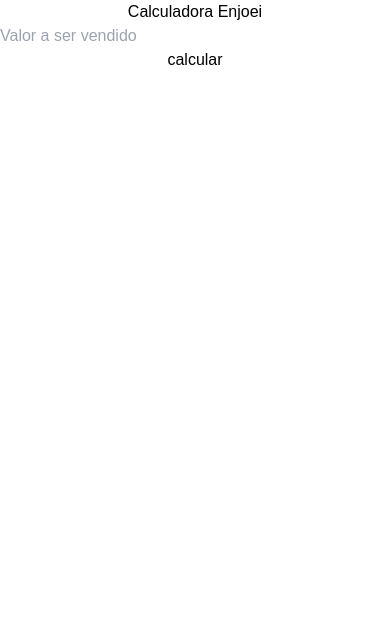
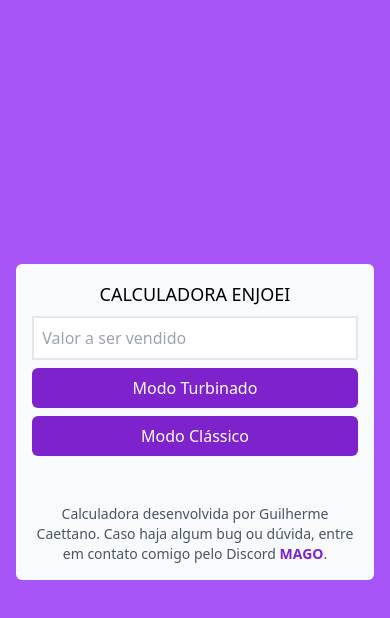
Before and after one commit to GuilhermeCaett/calculadora-enjoei, a website: page build/index.html in a window 390 px wide. Drawn offline with nearby package versions, Linux system fonts and the light colour scheme; files that its build step writes are made by us from their sources.

Commit message:
add mode classic and responsive

```diff
--- /dev/null
+++ b/classico.js
@@ -0,0 +1,39 @@
+
+function calcularClassico() {
+    let oferta = document.getElementById("inputNumber").value;
+    const taxaEnjoei = 12;
+    let tarifaFixa;
+    if(oferta <= 15) {
+        tarifaFixa = 1.75;
+    } else if (tarifaFixa <= 30){
+        tarifaFixa = 3.75;
+    } else if (oferta <= 50){
+        tarifaFixa = 4.25;
+    } else if (oferta <= 70) {
+        tarifaFixa = 5.25;
+    } else if (oferta <= 100){
+        tarifaFixa = 6.25;
+    } else if (oferta <= 150){
+        tarifaFixa = 7.25;
+    } else if (oferta <= 300){
+        tarifaFixa = 13.75;
+    } else if (oferta <= 500){
+        tarifaFixa = 22.50;
+    } else {
+        tarifaFixa = 25.00;
+    }
+
+
+    // oferta
+    // valor da oferta - taxas total
+    let taxas = ((oferta * taxaEnjoei) / 100 + tarifaFixa);
+    let total = oferta - taxas;
+    const turbinado = "Modo Turbinado: "
+    const classico = "Modo Clássico: "
+
+    // exibir na tela do usuario
+    let exibirTela = document.getElementById('total');
+    exibirTela.innerText = 'Valor total a receber: ' + total + 'R$';
+    let exibirTaxa = document.getElementById('taxas');
+    exibirTaxa.innerText = 'Está sendo descontado uma taxa de: ' + taxas + 'R$';
+}
--- a/app.js
+++ b/turbinado.js
@@ -1,5 +1,5 @@
 
-      function calcular() {
+      function calcularTurbinado() {
         let oferta = document.getElementById("inputNumber").value;
         const taxaEnjoei = 18;
         let tarifaFixa;
@@ -27,6 +27,8 @@
         // valor da oferta - taxas total
         let taxas = ((oferta * taxaEnjoei) / 100 + tarifaFixa);
         let total = oferta - taxas;
+        const turbinado = "Modo Turbinado: "
+        const classico = "Modo Clássico: "
 
         // exibir na tela do usuario
         let exibirTela = document.getElementById('total');
```
Also changed, not shown: build/index.html, src/output.css.
